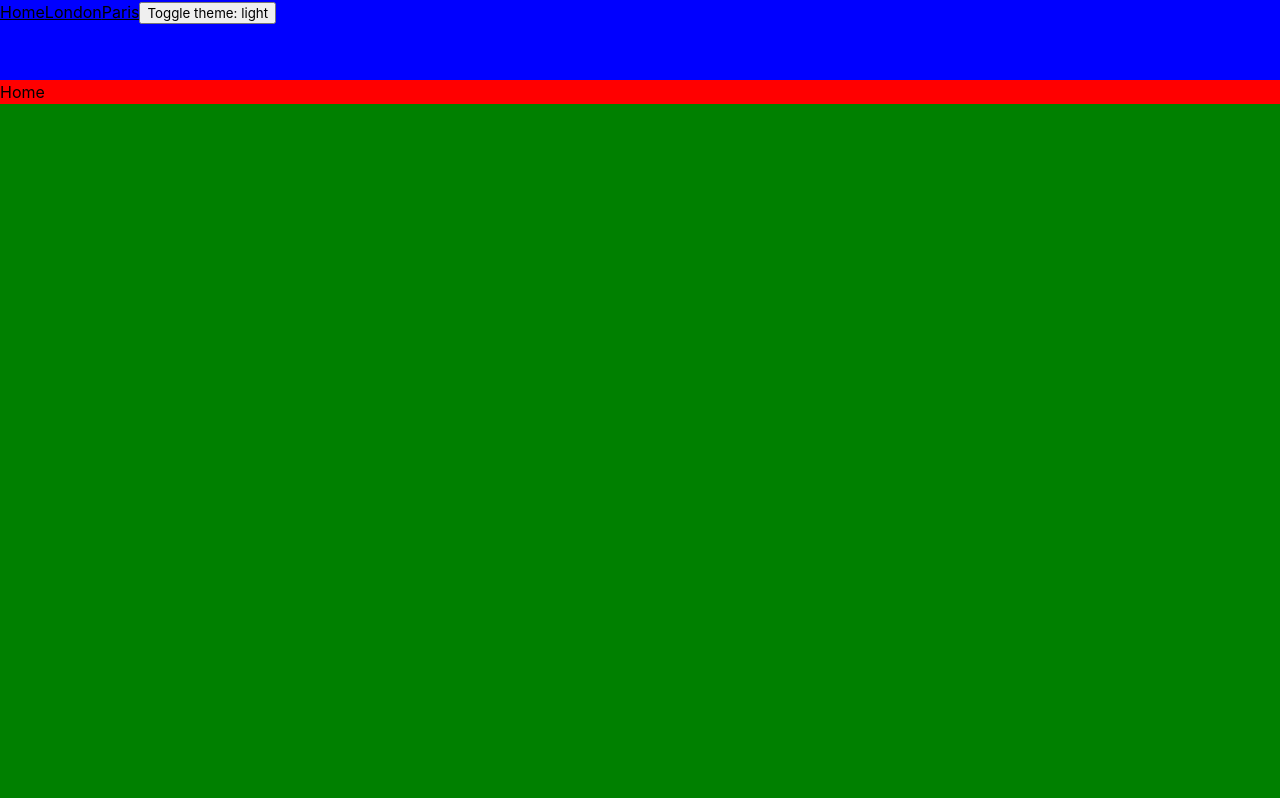
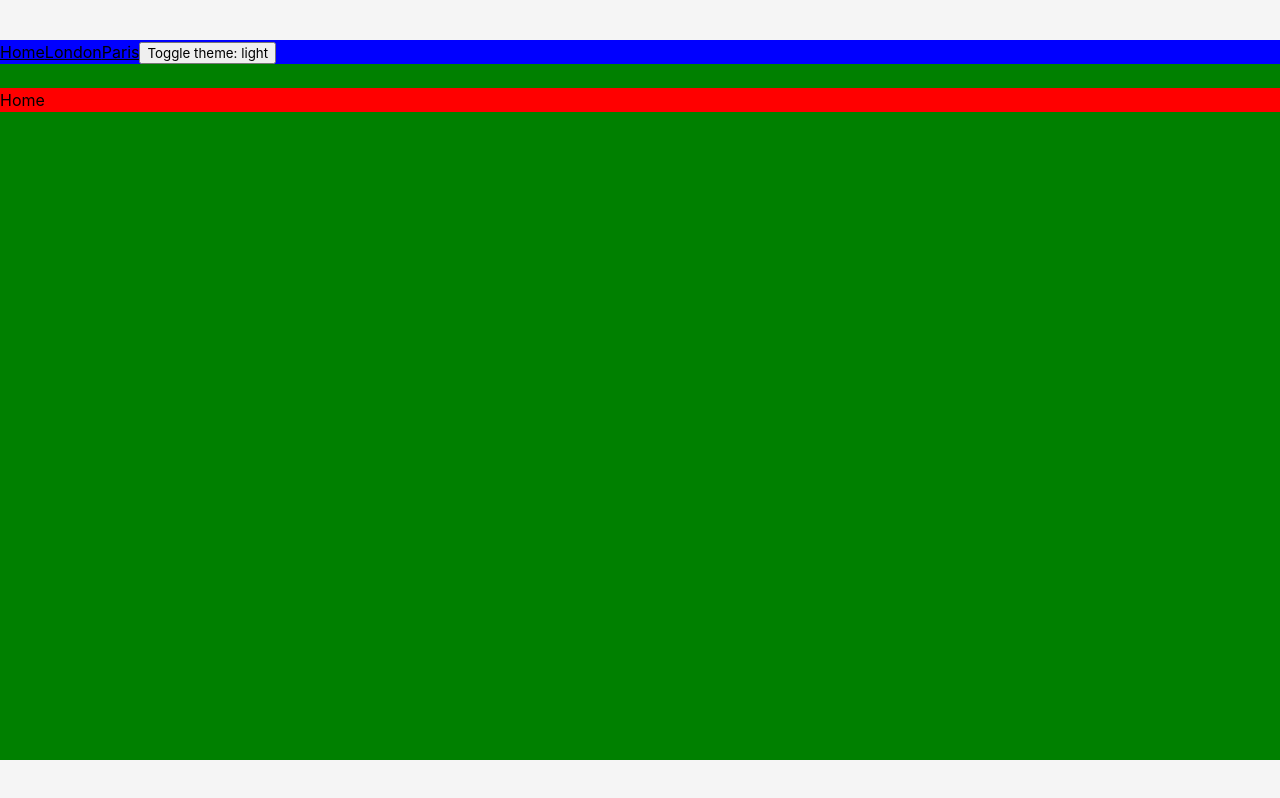
Before and after one commit to had3s1321/weather-app, a Next.js app: page / in a window 1280 px wide. Built offline with nearby package versions, Linux system fonts and the light colour scheme.

Commit message:
add basic styles to navigation and main container

```diff
--- a/src/app/layout.tsx
+++ b/src/app/layout.tsx
@@ -1,10 +1,9 @@
 import type { Metadata } from 'next';
-import NavBar from '@/components/NavBar/NavBar';
+import MainContainer from '@/components/MainContainer';
 import StyledComponentsRegistry from '@/lib/registry';
 import { ThemeProvider } from '@/lib/contexts/themeContext';
 import { WeatherProvider } from '@/lib/contexts/weatherContext';
 import GlobalStyle from './styles/GlobalStyle';
-import MainContainer from '@/components/UI/MainContainer';
 
 export const metadata: Metadata = {
 	title: 'Weather App',
@@ -23,7 +22,6 @@ export default function RootLayout({
 					<ThemeProvider>
 						<WeatherProvider>
 							<GlobalStyle />
-							<NavBar />
 							<MainContainer>{children}</MainContainer>
 						</WeatherProvider>
 					</ThemeProvider>
--- a/src/app/styles/GlobalStyle.tsx
+++ b/src/app/styles/GlobalStyle.tsx
@@ -1,8 +1,16 @@
 'use client';
 
 import { createGlobalStyle } from 'styled-components';
+import { spacing } from '@/app/styles/variables';
 
 const GlobalStyle = createGlobalStyle`
+  :root {
+    --clr-light: ${(props) => props.theme.light};
+    --clr-dark: ${(props) => props.theme.dark};
+    --clr-bg: ${(props) => props.theme.bg};
+
+    --gap-m: ${spacing.medium};
+  }
 
   *, *::before, *::after {
     box-sizing: border-box;
@@ -15,11 +23,14 @@ const GlobalStyle = createGlobalStyle`
   }
 
   body {
+    display: flex;
+    align-items: center;
+    justify-content: center;
     line-height: 1.5;
     -webkit-font-smoothing: antialiased;
     width: 100vw;
     height: 100vh;
-    background: yellow;
+    background: var(--clr-bg);
   }
 
   input {
--- /dev/null
+++ b/src/components/MainContainer/index.tsx
@@ -0,0 +1,14 @@
+import React from 'react';
+import { StyledMainContainer } from '@/components/MainContainer/styles';
+import NavBar from '@/components/NavBar/index';
+
+const MainContainer = ({ children }: { children: React.ReactNode }) => {
+	return (
+		<StyledMainContainer>
+			<NavBar />
+			{children}
+		</StyledMainContainer>
+	);
+};
+
+export default MainContainer;
--- a/src/components/UI/MainContainer/styles.tsx
+++ b/src/components/MainContainer/styles.tsx
@@ -2,7 +2,7 @@
 
 import { styled } from 'styled-components';
 
-export const Container = styled.main`
+export const StyledMainContainer = styled.main`
 	width: 1280px;
 	aspect-ratio: 16 / 9;
 	background: green;
--- a/src/components/NavBar/NavBar.tsx
+++ b/src/components/NavBar/index.tsx
@@ -1,15 +1,10 @@
 import Link from 'next/link';
 import ThemeToggler from '@/components/ThemeToggler';
+import { StyledNavigation } from './styles';
 
 const NavBar = () => {
 	return (
-		<nav
-			style={{
-				width: '100%',
-				height: '80px',
-				backgroundColor: 'blue'
-			}}
-		>
+		<StyledNavigation>
 			<Link href='/' style={{ color: 'black' }}>
 				Home
 			</Link>
@@ -20,7 +15,7 @@ const NavBar = () => {
 				Paris
 			</Link>
 			<ThemeToggler />
-		</nav>
+		</StyledNavigation>
 	);
 };
 
--- /dev/null
+++ b/src/components/NavBar/styles.tsx
@@ -0,0 +1,9 @@
+'use client';
+
+import { styled } from 'styled-components';
+
+export const StyledNavigation = styled.nav`
+	width: 1280px;
+	background: blue;
+	margin-bottom: var(--gap-m);
+`;
--- a/src/components/UI/MainContainer/index.tsx
+++ /dev/null
@@ -1,8 +0,0 @@
-import React from 'react';
-import { Container } from './styles';
-
-const MainContainer = ({ children }: { children: React.ReactNode }) => {
-	return <Container>{children}</Container>;
-};
-
-export default MainContainer;
```
